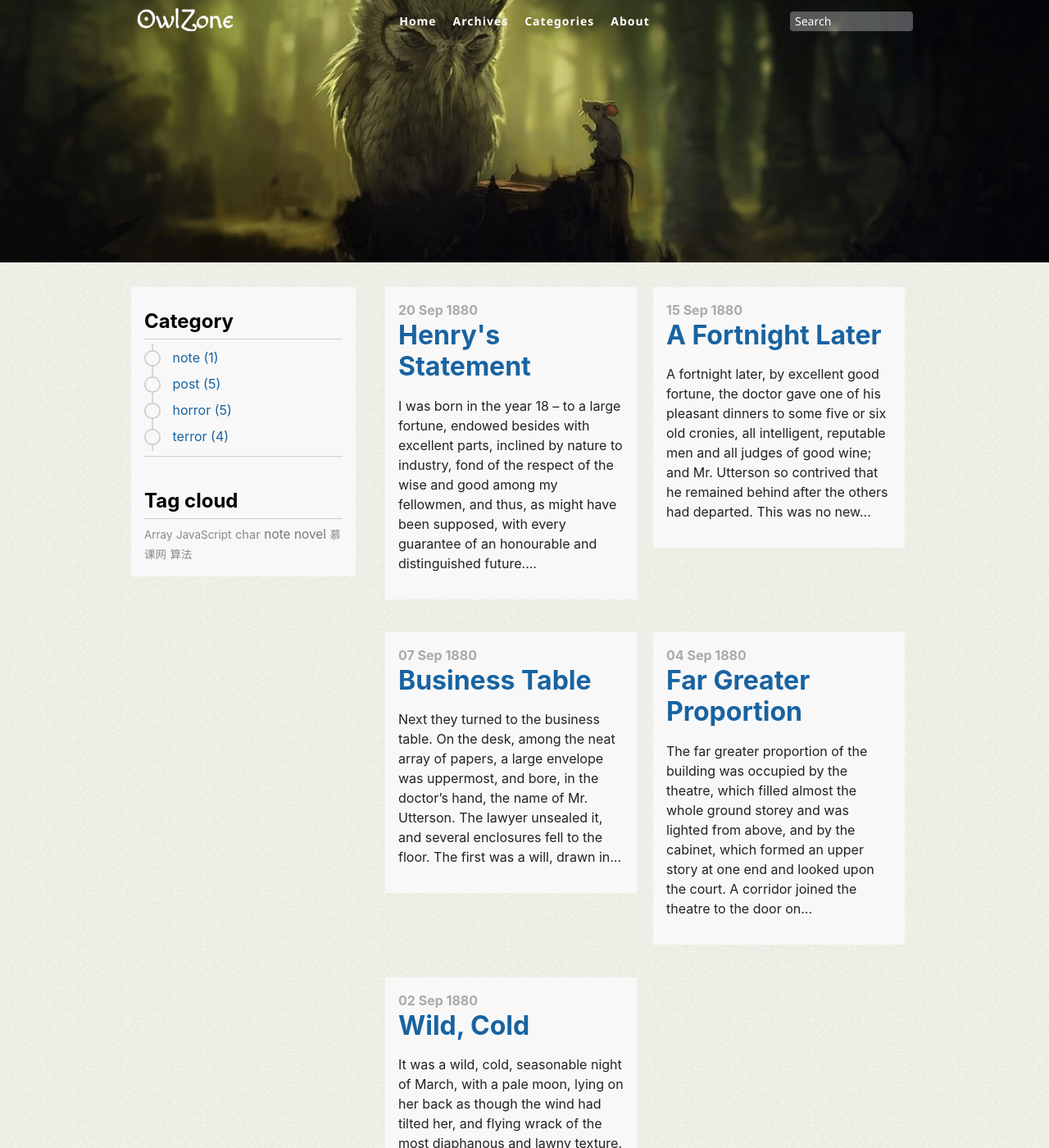
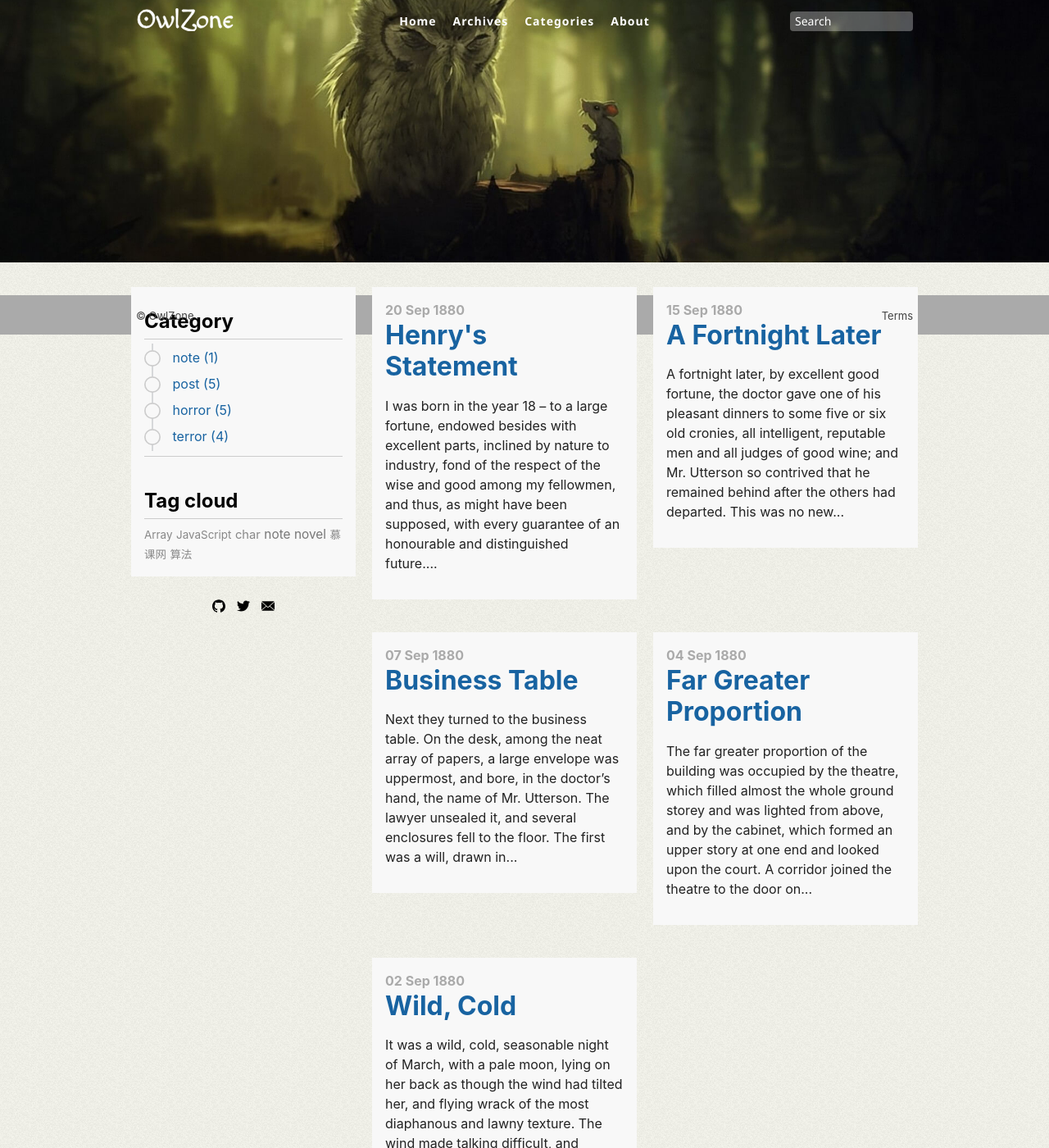
Before and after one commit to mapkts/owlzone, a Jekyll site: the page built from index.html, in a window 1280 px wide and 1400 px high. Shown: the whole window at 82% size. Built offline with Jekyll 4.4.1, drawn with Linux system fonts in a browser that asks for light colours; the list of posts is cut into pages by our own code.

Commit message:
Update style.css

```diff
--- a/assets/css/style.css
+++ b/assets/css/style.css
@@ -405,7 +405,6 @@
  * Container
  */
 .container {
-	overflow: hidden;
 	padding-top: 20px;
 	padding-bottom: 20px;
 }
@@ -451,7 +450,7 @@
 .post-area {
 	float: right;
 	width: 70%;
-	padding: 0 16px;
+	/* padding: 0 16px; */
 	text-align: left;
 	color: #222;
 }
```
